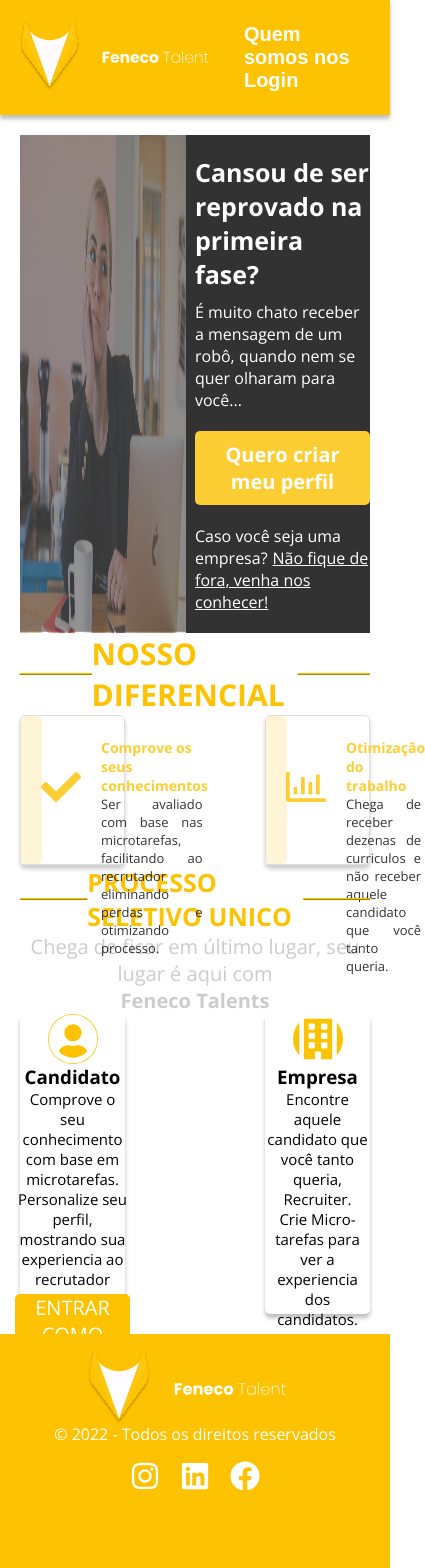
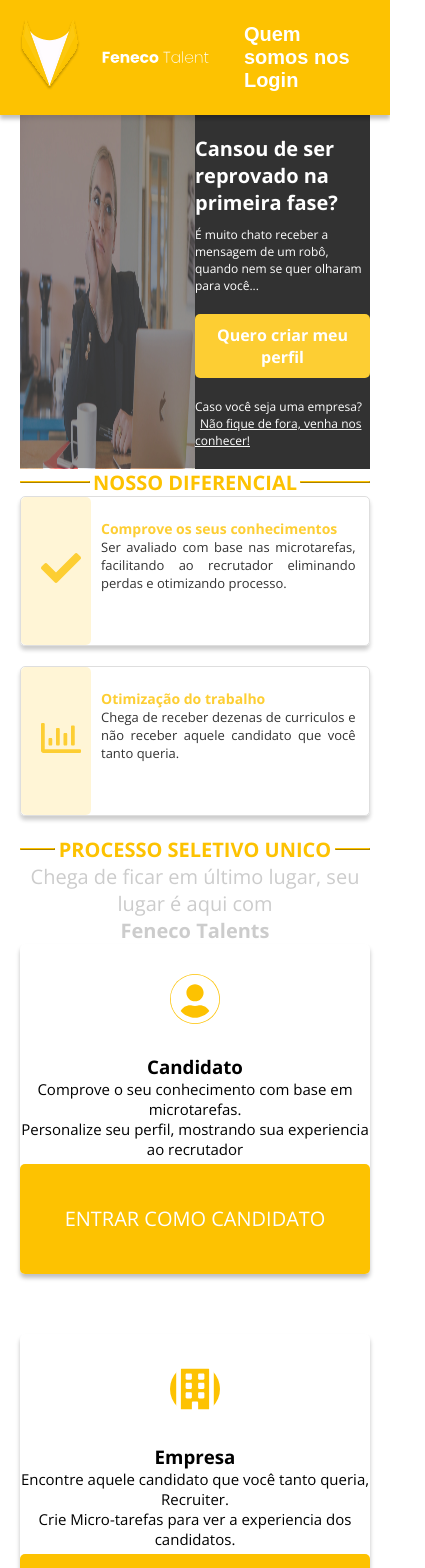
Before and after one commit to Giuzntt/Feneco, a React (Create React App) app: page / in a window 390 px wide. Shown: the top 1568 px of the page, 425 px wide, since content can reach past the window. Built offline with nearby package versions, Linux system fonts and the light colour scheme; no server answers.

Commit message:
Aplicando Responsividade da Landing

```diff
--- a/src/Pages/LandingPage/styles.ts
+++ b/src/Pages/LandingPage/styles.ts
@@ -9,9 +9,7 @@ export const LandingContent = styled.div`
   @media screen and (max-width: 768px) {
     padding: 0 20px;
   }
-  @media screen and (max-width: 768px) {
-    padding: 20px;
-  }
+
 `;
 
 export const BannerHeader = styled.div`
@@ -26,6 +24,13 @@ export const BannerHeader = styled.div`
         width: 95%;
         height: 100%;
         overflow: hidden;
+
+        @media screen and (max-width: 768px) {
+            width: 100%;
+            height: 100%;
+
+
+        }
 
     }
 
@@ -80,9 +85,25 @@ export const BannerHeader = styled.div`
             }
         }
 
+       /* how to calcule responsive px? */
+        @media screen and (max-width: 768px) {
 
+            h1 {
+                font-size: 20px;
+            }
+            p {
+                font-size: 16px;
+            }
+            .subtitle{
+                font-size: 12px;
+            }
+            button{
+                font-size: 16px;
+                padding: 10px 20px;
+            }
 
     }
+  }
 
 `
 export const MainContent = styled.div`
@@ -101,6 +122,15 @@ export const MainContent = styled.div`
       font-weight: 700;
       color: #fdc201;
       text-transform: uppercase;
+    }
+
+    @media screen and (max-width: 768px) {
+      h1 {
+        font-size: 20px;
+      }
+      hr{
+        width:20%
+      }
     }
   }
 
@@ -159,7 +189,15 @@ export const MainContent = styled.div`
 
       }
     }
+
+    @media screen and (max-width: 768px) {
+      flex-direction: column;
+      .content-item {
+        width: 100%;
+        margin-bottom: 20px;
+      }
   }
+}
 `;
 
 export const ProductContent = styled.div`
@@ -177,6 +215,14 @@ export const ProductContent = styled.div`
       font-weight: 700;
       color: #fdc201;
       text-transform: uppercase;
+    }
+       @media screen and (max-width: 768px) {
+      h1 {
+        font-size: 20px;
+      }
+      hr{
+        width:10%
+      }
     }
   }
   h2 {
@@ -235,7 +281,19 @@ export const ProductContent = styled.div`
         text-align: center;
       }
 
+      @media screen  and (max-width: 768px) {
+        flex-direction: column;
+        width:  100%;
+        height: 100%;
+        gap: 40px;
+        .content-product-item{
 
+            width: 100%;
+            height: 100%;
+            margin-bottom: 20px;
+          }
+
+      }
 
       }
 
```
